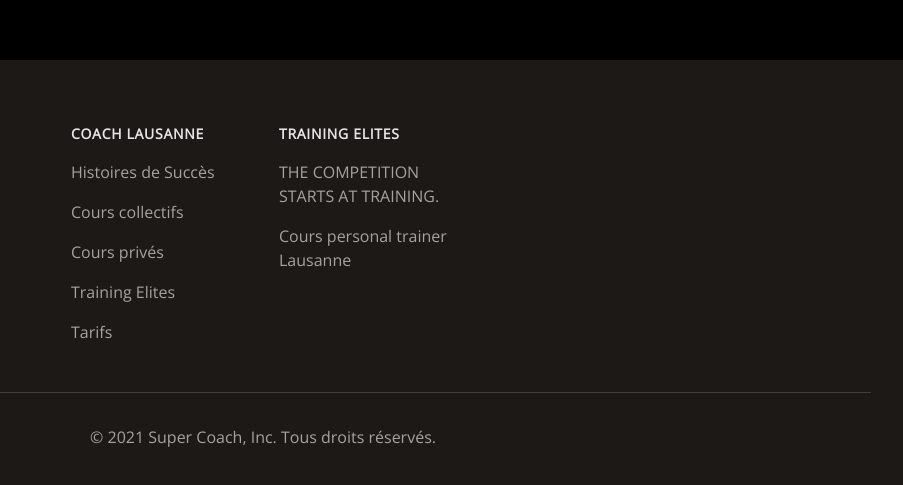
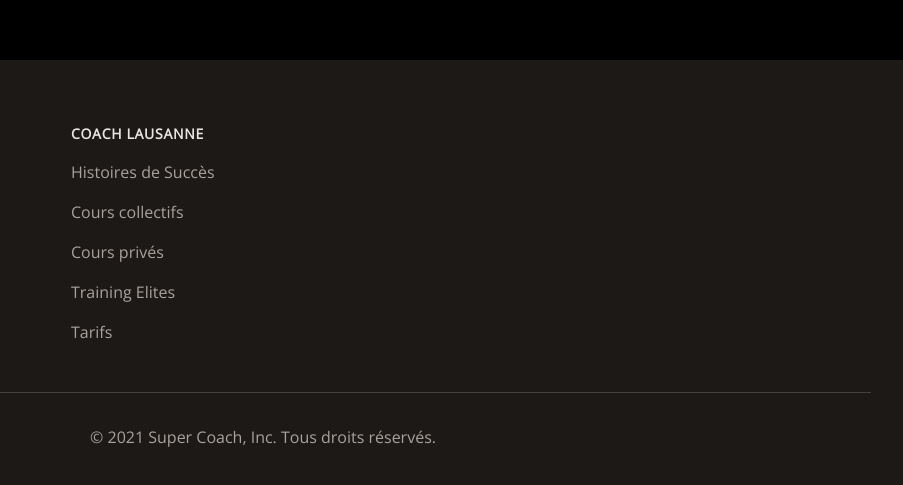
Before and after one commit to unixisking/super-coach, a Gatsby site: page /merci in a window 1280 px wide. Shown: the part 924-1409 px from the top of the page, 377-1280 px from the left. Built offline with nearby package versions, Linux system fonts and the light colour scheme; Gatsby itself is replaced by a stand-in of ours.

Commit message:
fix: remove elite page

```diff
--- a/src/components/footer.js
+++ b/src/components/footer.js
@@ -92,7 +92,7 @@ export default function Footer() {
                   ))}
                 </ul>
               </div>
-              <div className="mt-12 md:mt-0">
+              {/* <div className="mt-12 md:mt-0">
                 <h3 className="text-sm font-semibold text-warm-gray-200 tracking-wider uppercase">
                   Training Elites
                 </h3>
@@ -108,7 +108,7 @@ export default function Footer() {
                     </li>
                   ))}
                 </ul>
-              </div>
+              </div> */}
             </div>
           </div>
         </div>
```
